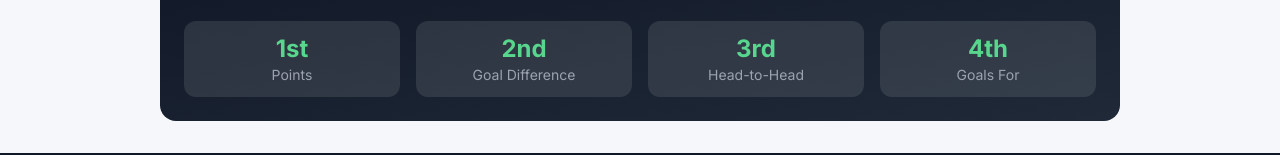
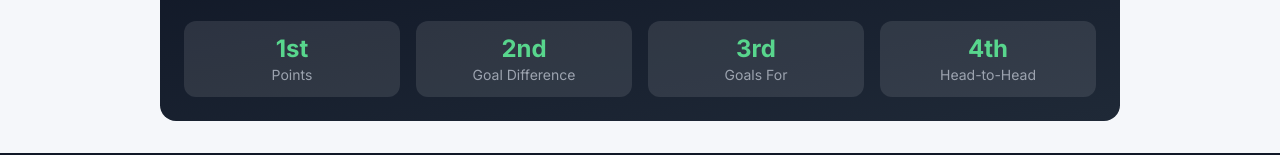
Before and after one commit to abhishekarun2901/tsl-tournament, a React (Vite) app in the folder frontend/: page /table in a window 1280 px wide. Shown: the part 403-558 px from the top of the page. Built offline with nearby package versions, Linux system fonts and the light colour scheme; no server answers.

Commit message:
Separate Pool A/B tables, revert tiebreaker order

```diff
--- a/frontend/src/pages/Table.jsx
+++ b/frontend/src/pages/Table.jsx
@@ -67,11 +67,11 @@ function Table() {
                     </div>
                     <div className="text-center p-3 bg-white/10 rounded-xl">
                         <div className="text-2xl font-bold text-primary-400">3rd</div>
-                        <div className="text-gray-400">Head-to-Head</div>
+                        <div className="text-gray-400">Goals For</div>
                     </div>
                     <div className="text-center p-3 bg-white/10 rounded-xl">
                         <div className="text-2xl font-bold text-primary-400">4th</div>
-                        <div className="text-gray-400">Goals For</div>
+                        <div className="text-gray-400">Head-to-Head</div>
                     </div>
                 </div>
             </div>
```
